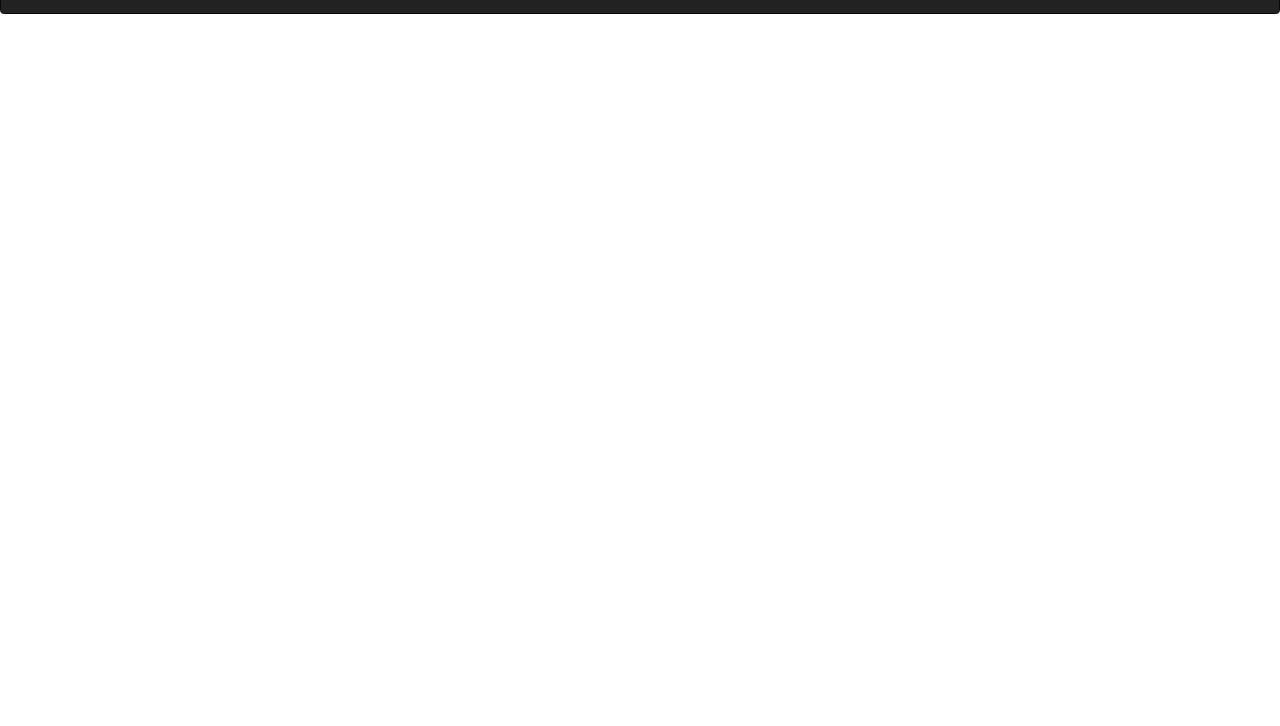
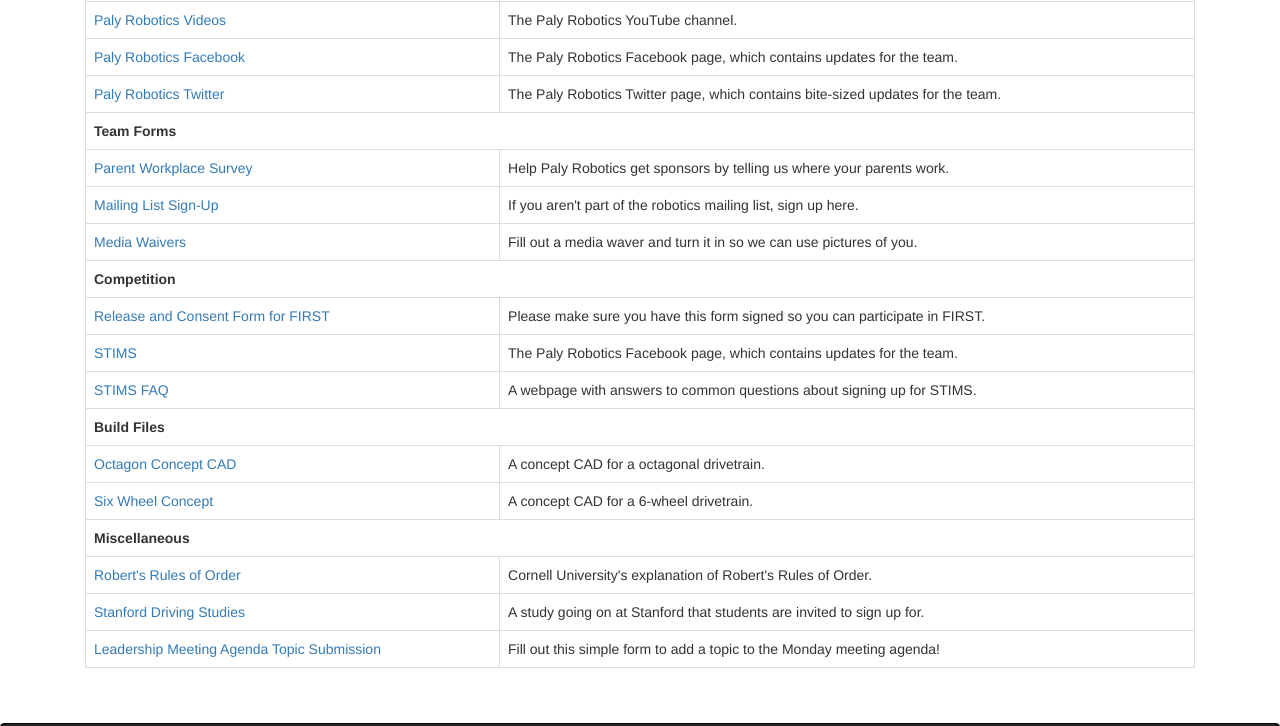
Before and after one commit to Caleb-Tan/Paly-Robotics-Website, a plain HTML site: page Paly-Robotics-Web/resources-page.html in a window 1280 px wide. Shown: the part 457-1183 px from the top of the page. Before the commit the page ends 800 px from the top, so only its background shows below. Drawn offline with nearby package versions, Linux system fonts and the light colour scheme; a web font is replaced by a local one.

Commit message:
Finished the table

```diff
--- a/Paly-Robotics-Web/resources-page.html
+++ b/Paly-Robotics-Web/resources-page.html
@@ -73,6 +73,94 @@
 				Resources
 			</h2>
 			<hr>
+
+			<table class="table table-bordered">
+   				<thead>
+      				<tr>
+      					<th colspan="2"><h3 class="subheader" style="text-align: center">Links</h3></th>
+
+        				</tr>
+    			</thead>
+    			<tbody>
+      				<tr>
+  	 					<td colspan="2"><strong>Our Other Sites</strong></th>
+  	 				</tr>
+  	 				<tr>
+        				<td><a href="https://www.youtube.com/channel/UC1Q-dz-xPEsrMnSZg8FHjaA">Paly Robotics Videos</td>
+        				<td>The Paly Robotics YouTube channel.</td>
+      				</tr>
+      				<tr>
+        				<td><a href="https://www.facebook.com/PalyRobotics">Paly Robotics Facebook</td>
+        				<td>The Paly Robotics Facebook page, which contains updates for the team.</td>
+      				</tr>
+      				<tr>
+        				<td><a href="https://twitter.com/frc8">Paly Robotics Twitter</td>
+        				<td>The Paly Robotics Twitter page, which contains bite-sized updates for the team.</td>
+   	  				</tr>
+
+      				<tr>
+  	 					<td colspan="2"><strong>Team Forms</strong></th>
+  	 				</tr>
+  	 				<tr>
+        				<td><a href="https://docs.google.com/forms/d/1MHuLfXxjUmQYMycP2JwS9fDPSBN-kZhBlebCpW4fwF0/viewform?usp=send_form">Parent Workplace Survey</td>
+        				<td>Help Paly Robotics get sponsors by telling us where your parents work.</td>
+      				</tr>
+      				<tr>
+        				<td><a href="https://docs.google.com/forms/d/1DNdZYmS9Y6CxXAXKDl3Xeh0QHDinCQnzsqhFCInREQ4/viewform">Mailing List Sign-Up</td>
+        				<td>If you aren't part of the robotics mailing list, sign up here.</td>
+      				</tr>
+      				<tr>
+        				<td><a href="http://palyrobotics.com/assets/docs/RoboticsMediaWaiver.pdf">Media Waivers</td>
+        				<td>Fill out a media waver and turn it in so we can use pictures of you.</td>
+   	  				</tr>
+
+      				<tr>
+  	 					<td colspan="2"><strong>Competition</strong></th>
+  	 				</tr>
+  	 				<tr>
+        				<td><a href="http://www.usfirst.org/roboticsprograms/frc/first-student-team-information-members-system-and-consent-form">Release and Consent Form for FIRST</td>
+        				<td>Please make sure you have this form signed so you can participate in FIRST.</td>
+      				</tr>
+      				<tr>
+        				<td><a href="https://my.usfirst.org/stims/site.lasso">STIMS</td>
+        				<td>The Paly Robotics Facebook page, which contains updates for the team.</td>
+      				</tr>
+      				<tr>
+        				<td><a href="http://www.usfirst.org/roboticsprograms/team-member-registration-faq">STIMS FAQ</td>
+        				<td>A webpage with answers to common questions about signing up for STIMS.</td>
+   	  				</tr>
+
+   	  				<tr>
+  	 					<td colspan="2"><strong>Build Files</strong></th>
+  	 				</tr>
+  	 				<tr>
+        				<td><a href="http://palyrobotics.com/assets/docs/cad/Octagon_WCD_Concept.zip">Octagon Concept CAD</td>
+        				<td>A concept CAD for a octagonal drivetrain.</td>
+      				</tr>
+      				<tr>
+        				<td><a href="http://palyrobotics.com/assets/docs/cad/6_Wheel_Rect_WCD_Concept.zip">Six Wheel Concept</td>
+        				<td>A concept CAD for a 6-wheel drivetrain.</td>
+      				</tr>
+
+      				<tr>
+  	 					<td colspan="2"><strong>Miscellaneous</strong></th>
+  	 				</tr>
+  	 				<tr>
+        				<td><a href="http://theuniversityfaculty.cornell.edu/meetings/RobertsRulesSimplified.pdf">Robert's Rules of Order</td>
+        				<td>Cornell University's explanation of Robert's Rules of Order.</td>
+      				</tr>
+      				<tr>
+        				<td><a href="http://tinyurl.com/stanforddrivingstudies">Stanford Driving Studies</td>
+        				<td>A study going on at Stanford that students are invited to sign up for.</td>
+      				</tr>
+      				<tr>
+        				<td><a href="http://paly.io/agendas">Leadership Meeting Agenda Topic Submission</td>
+        				<td>Fill out this simple form to add a topic to the Monday meeting agenda!</td>
+   	  				</tr>
+
+   			  	</tbody>
+			</table>
+
 		</div>
 	</div>
 
```
